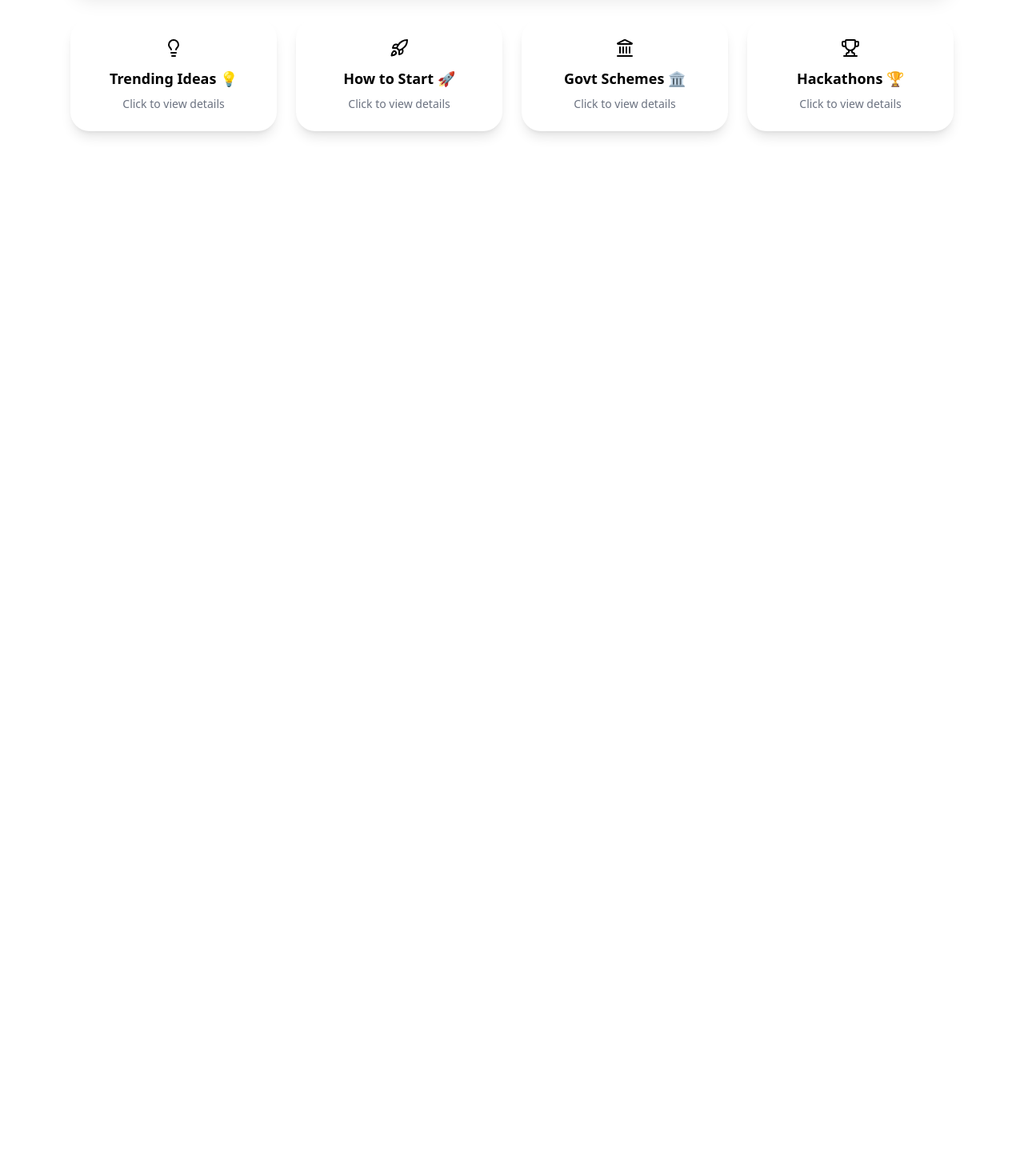
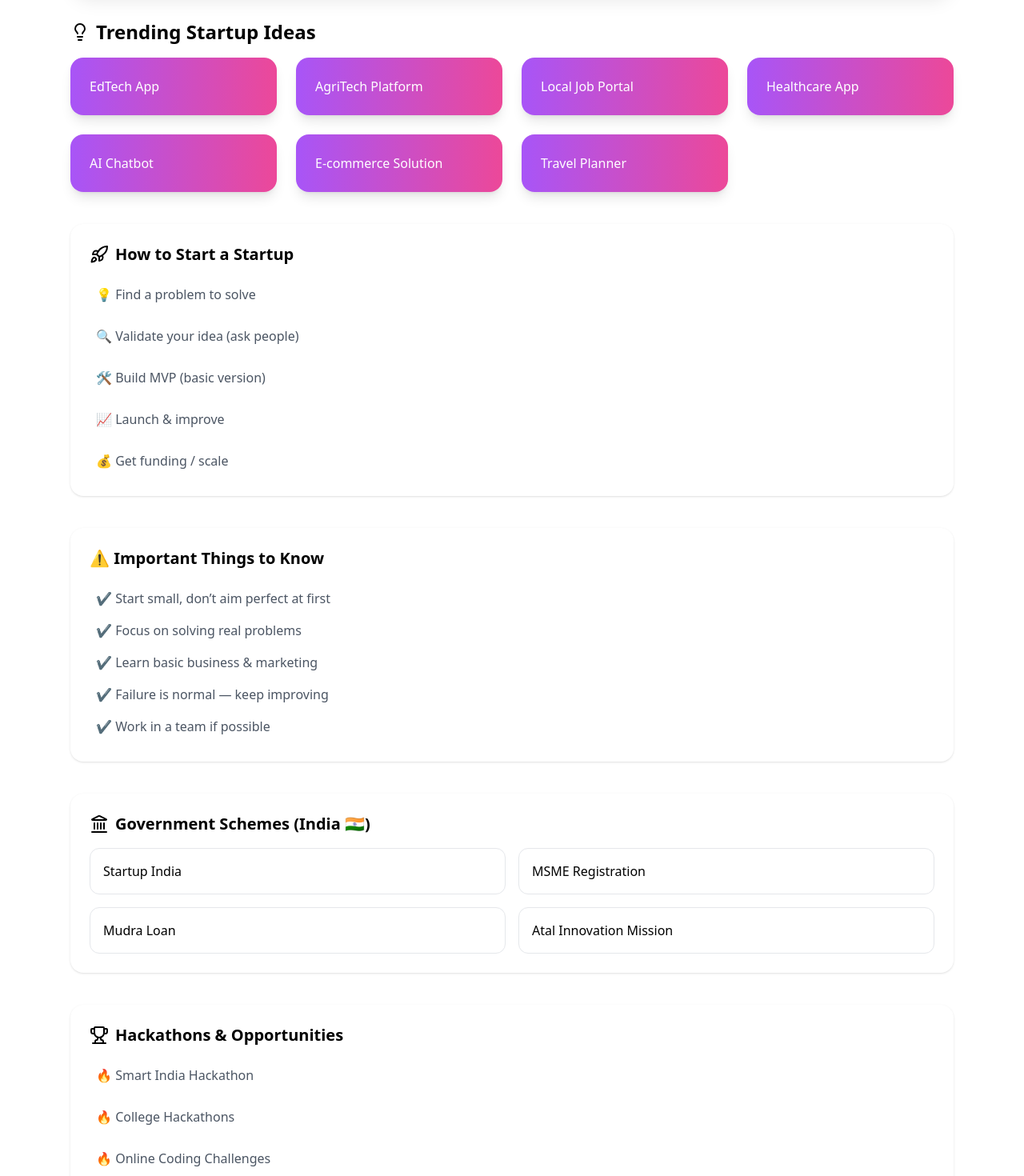
Before and after one commit to MarushiniB/client, a React (Vite) app: page /startup in a window 1280 px wide. Shown: the part 180-1650 px from the top of the page at 80% size. Before the commit the page ends 800 px from the top, so only its background shows below. Built offline with nearby package versions, Linux system fonts and the light colour scheme.

Commit message:
Refactor StartupIdeas component to use popup for ideas

```diff
--- a/src/pages/StartupIdeas.tsx
+++ b/src/pages/StartupIdeas.tsx
@@ -36,12 +36,9 @@ export default function StartupIdeas() {
     "Online Coding Challenges",
   ];
 
-  const mainSections = [
-    { title: "Trending Ideas 💡", icon: <Lightbulb />, content: ideas },
-    { title: "How to Start 🚀", icon: <Rocket />, content: steps },
-    { title: "Govt Schemes 🏛", icon: <Landmark />, content: schemes },
-    { title: "Hackathons 🏆", icon: <Trophy />, content: hackathons },
-  ];
+  const openPopup = (title: string, content: string) => {
+    setPopupContent(`${title}\n\n${content}`);
+  };
 
   return (
     <div className="space-y-10 p-6 max-w-6xl mx-auto">
@@ -54,24 +51,99 @@ export default function StartupIdeas() {
         </p>
       </div>
 
-      {/* MAIN SECTIONS */}
-      <div className="grid md:grid-cols-2 lg:grid-cols-4 gap-6">
-        {mainSections.map((sec, i) => (
-          <motion.div
+      {/* 💡 TRENDING IDEAS */}
+      <div>
+        <h2 className="text-2xl font-semibold mb-4 flex items-center gap-2">
+          <Lightbulb /> Trending Startup Ideas
+        </h2>
+        <div className="grid md:grid-cols-2 lg:grid-cols-4 gap-6">
+          {ideas.map((idea, i) => (
+            <motion.div
+              key={i}
+              whileHover={{ scale: 1.05 }}
+              className="p-6 bg-gradient-to-r from-purple-500 to-pink-500 text-white rounded-2xl shadow-lg cursor-pointer"
+              onClick={() => openPopup("Startup Idea", idea)}
+            >
+              {idea}
+            </motion.div>
+          ))}
+        </div>
+      </div>
+
+      {/* 🚀 HOW TO START */}
+      <div className="bg-white p-6 rounded-2xl shadow">
+        <h2 className="text-xl font-semibold mb-4 flex items-center gap-2">
+          <Rocket /> How to Start a Startup
+        </h2>
+        <ul className="space-y-3 text-gray-600">
+          {steps.map((step, i) => (
+            <li
+              key={i}
+              className="cursor-pointer hover:bg-gray-100 p-2 rounded"
+              onClick={() => openPopup("Step to Start", step)}
+            >
+              {step}
+            </li>
+          ))}
+        </ul>
+      </div>
+
+      {/* ⚠️ IMPORTANT THINGS */}
+      <div className="bg-white p-6 rounded-2xl shadow">
+        <h2 className="text-xl font-semibold mb-4">
+          ⚠️ Important Things to Know
+        </h2>
+        {[
+          "Start small, don’t aim perfect at first",
+          "Focus on solving real problems",
+          "Learn basic business & marketing",
+          "Failure is normal — keep improving",
+          "Work in a team if possible",
+        ].map((item, i) => (
+          <p
             key={i}
-            whileHover={{ scale: 1.05 }}
-            className="p-6 bg-white rounded-3xl shadow-lg cursor-pointer hover:shadow-2xl transition flex flex-col items-center justify-center text-center"
-            onClick={() =>
-              setPopupContent(`${sec.title}\n\n${sec.content.join("\n")}`)
-            }
+            className="cursor-pointer hover:bg-gray-100 p-2 rounded text-gray-600"
+            onClick={() => openPopup("Important Tip", item)}
           >
-            <div className="text-4xl mb-3">{sec.icon}</div>
-            <h3 className="font-semibold text-lg">{sec.title}</h3>
-            <p className="text-gray-500 text-sm mt-2">
-              Click to view details
-            </p>
-          </motion.div>
+            ✔ {item}
+          </p>
         ))}
+      </div>
+
+      {/* 🏛 GOVERNMENT SCHEMES */}
+      <div className="bg-white p-6 rounded-2xl shadow">
+        <h2 className="text-xl font-semibold mb-4 flex items-center gap-2">
+          <Landmark /> Government Schemes (India 🇮🇳)
+        </h2>
+        <div className="grid md:grid-cols-2 gap-4">
+          {schemes.map((s, i) => (
+            <div
+              key={i}
+              className="p-4 border rounded-xl hover:bg-purple-50 cursor-pointer transition"
+              onClick={() => openPopup("Govt Scheme", s)}
+            >
+              {s}
+            </div>
+          ))}
+        </div>
+      </div>
+
+      {/* 🏆 HACKATHONS */}
+      <div className="bg-white p-6 rounded-2xl shadow">
+        <h2 className="text-xl font-semibold mb-4 flex items-center gap-2">
+          <Trophy /> Hackathons & Opportunities
+        </h2>
+        <ul className="space-y-3 text-gray-600">
+          {hackathons.map((h, i) => (
+            <li
+              key={i}
+              className="cursor-pointer hover:bg-gray-100 p-2 rounded"
+              onClick={() => openPopup("Hackathon", h)}
+            >
+              🔥 {h}
+            </li>
+          ))}
+        </ul>
       </div>
 
       {/* POPUP MODAL */}
```
